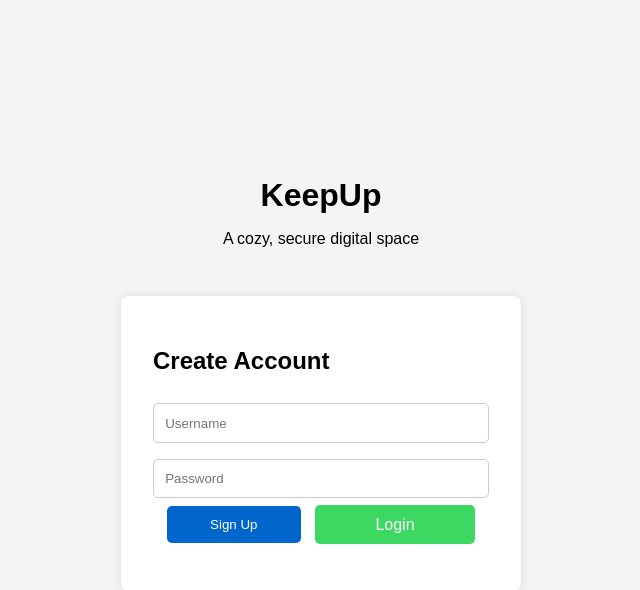
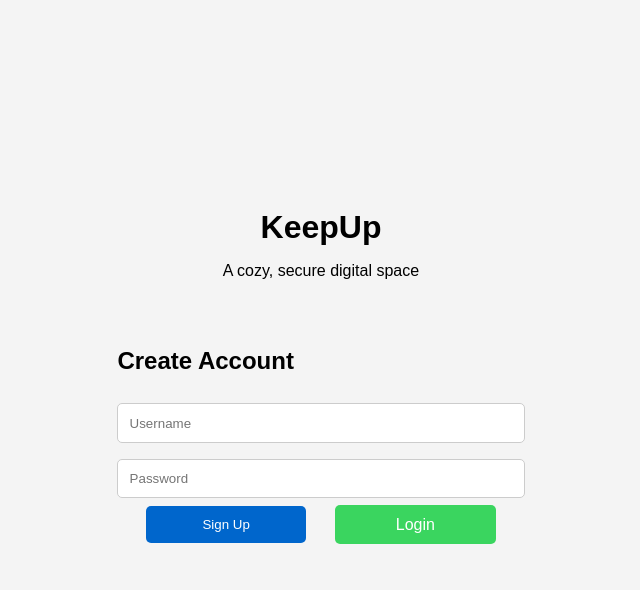
Before and after one commit to zjsan/file-storage-app, a PHP site: page /signup.php in a window 1280 px wide. Shown: the top 590 px of the page, without its empty margins (319-959 px from the left). Run offline with PHP 8.4, Linux system fonts and the light colour scheme.

Commit message:
Update form-signup.css

```diff
--- a/css/form-signup.css
+++ b/css/form-signup.css
@@ -1,15 +1,7 @@
 
 
 /**Sign up page**/
-.form-container {
-    background: white;
-    padding: 2rem;
-    border-radius: 8px;
-    box-shadow: 0 0 10px
-    rgba(0,0,0,0.1);
-    width: 100%;
-    max-width: 400px;
-}
+
 input {
     width: 100%;
     padding: 0.7rem;
```
